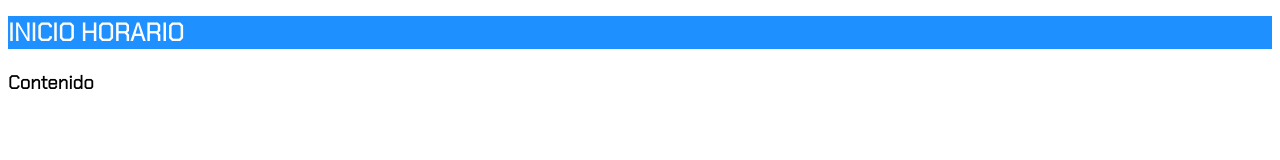
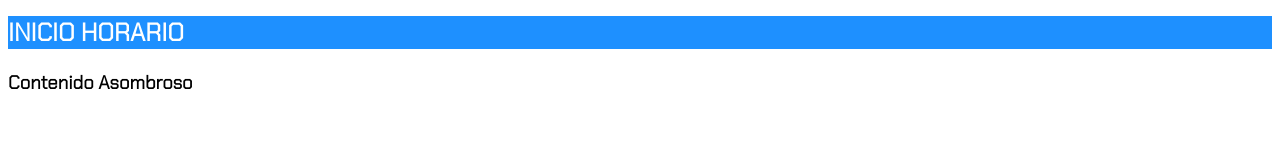
Before and after one commit to DavidFGPicasso/Act2_GITDavidFlores, a plain HTML site: page index.html in a window 1280 px wide. Shown: the part 164-324 px from the top of the page. Drawn offline with Linux system fonts and the light colour scheme.

Commit message:
Cambio contenido

```diff
--- a/index.html
+++ b/index.html
@@ -14,7 +14,7 @@
 <h1> Actividad 2 GIT y GitHub</h1>
 <body>
 <h2>INICIO             HORARIO</h2>
-<h3> Contenido </h3>
+<h3> Contenido Asombroso </h3>
 </body>
 <footer>
     Desarrollado por IES Pablo Picasso
```
